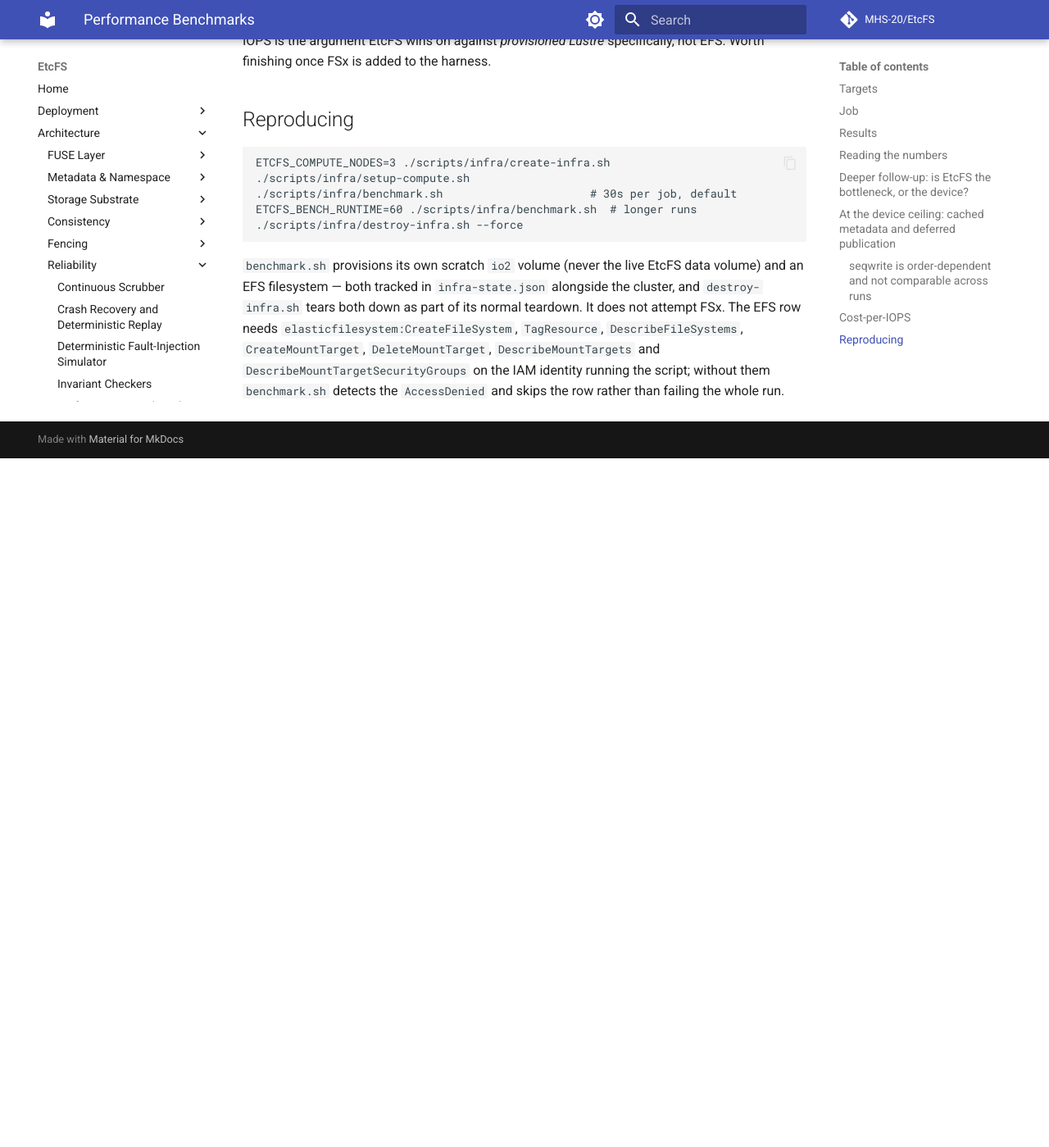
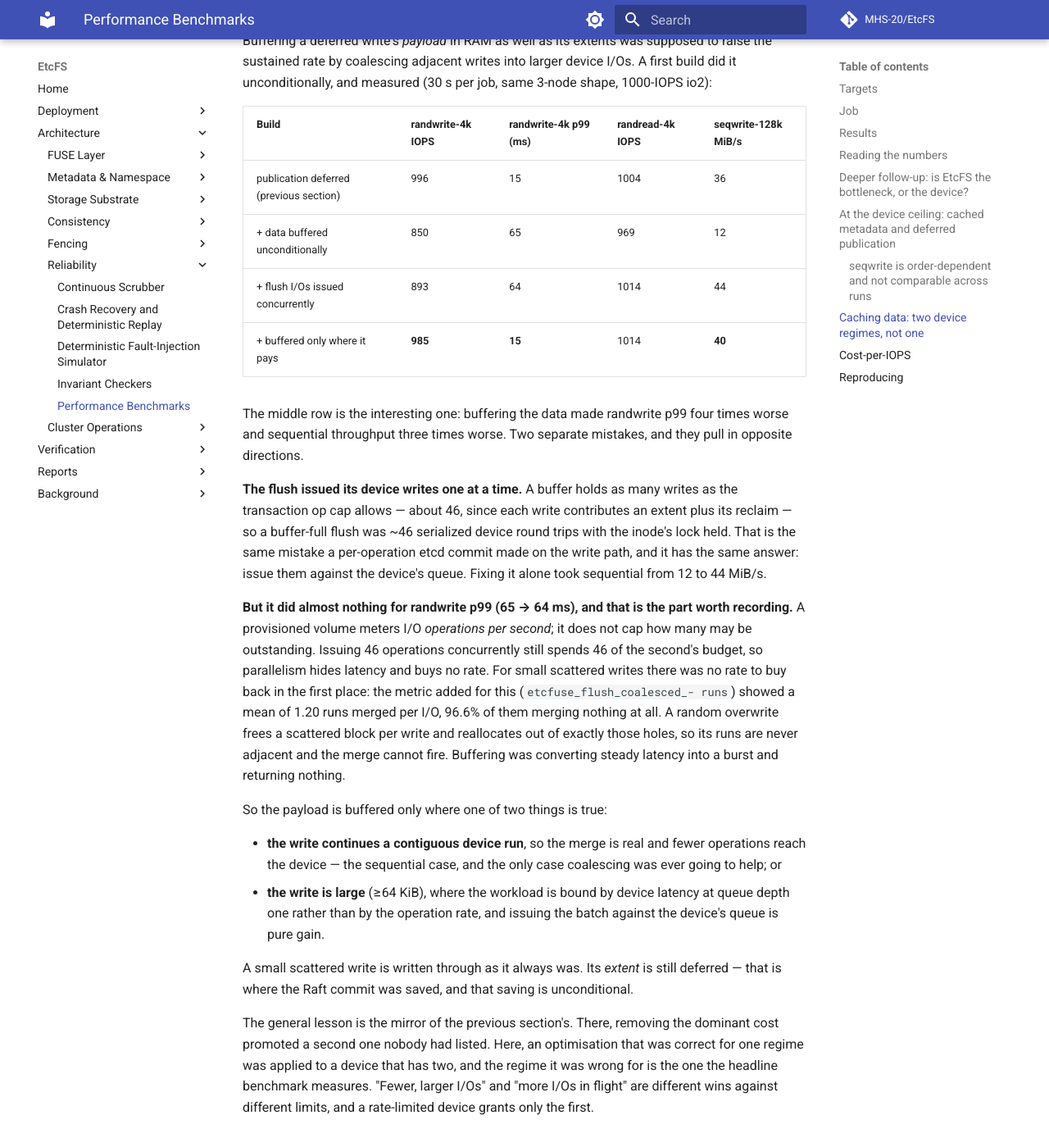
Before and after one commit to MHS-20/EtcFS, an MkDocs documentation site: the page built from docs/architecture/reliability/performance-benchmarks.md, in a window 1280 px wide and 1400 px high, scrolled down 6228 px. Shown: the whole window at 82% size. Built offline with MkDocs 1.6.1 and Material for MkDocs 9.7.7, drawn with Linux system fonts in a browser that asks for light colours; comment, search, counter and statistics services are not loaded; before the commit the page ends 6787 px from its top, so only the background shows below that; some of the changed text lies outside the part shown.

Commit message:
docs: recorded that batching device writes pays against latency, not against a metered operation rate

```diff
--- a/docs/architecture/reliability/performance-benchmarks.md
+++ b/docs/architecture/reliability/performance-benchmarks.md
@@ -239,10 +239,69 @@ write also buries the one before it.
 
 Two consequences. The sequential row cannot be compared across runs whose
 random-write rate differs, which now includes every row above. And coalescing
-adjacent writes into larger device I/Os at flush time — already the one part of
-data buffering that would raise the *sustained* rate rather than the peak — is
-what would actually close this, by not letting a fragmented arena turn one
-logical write into several extents.
+adjacent writes into larger device I/Os at flush time is what would actually
+close this, by not letting a fragmented arena turn one logical write into
+several extents — measured in the next section, where it recovers the
+sequential row to 40 MiB/s but turns out to help only where the arena handed
+out adjacent blocks in the first place.
+
+## Caching data: two device regimes, not one
+
+Buffering a deferred write's *payload* in RAM as well as its extents was
+supposed to raise the sustained rate by coalescing adjacent writes into larger
+device I/Os. A first build did it unconditionally, and measured (30 s per job,
+same 3-node shape, 1000-IOPS io2):
+
+| Build | randwrite-4k IOPS | randwrite-4k p99 (ms) | randread-4k IOPS | seqwrite-128k MiB/s |
+|---|---|---|---|---|
+| publication deferred (previous section) | 996 | 15 | 1004 | 36 |
+| + data buffered unconditionally | 850 | 65 | 969 | 12 |
+| + flush I/Os issued concurrently | 893 | 64 | 1014 | 44 |
+| + buffered only where it pays | **985** | **15** | 1014 | **40** |
+
+The middle row is the interesting one: buffering the data made randwrite p99
+four times worse and sequential throughput three times worse. Two separate
+mistakes, and they pull in opposite directions.
+
+**The flush issued its device writes one at a time.** A buffer holds as many
+writes as the transaction op cap allows — about 46, since each write
+contributes an extent plus its reclaim — so a buffer-full flush was ~46
+serialized device round trips with the inode's lock held. That is the same
+mistake a per-operation etcd commit made on the write path, and it has the same
+answer: issue them against the device's queue. Fixing it alone took sequential
+from 12 to 44 MiB/s.
+
+**But it did almost nothing for randwrite p99 (65 → 64 ms), and that is the
+part worth recording.** A provisioned volume meters I/O *operations per
+second*; it does not cap how many may be outstanding. Issuing 46 operations
+concurrently still spends 46 of the second's budget, so parallelism hides
+latency and buys no rate. For small scattered writes there was no rate to buy
+back in the first place: the metric added for this (`etcfuse_flush_coalesced_-
+runs`) showed a mean of 1.20 runs merged per I/O, 96.6% of them merging nothing
+at all. A random overwrite frees a scattered block per write and reallocates
+out of exactly those holes, so its runs are never adjacent and the merge cannot
+fire. Buffering was converting steady latency into a burst and returning
+nothing.
+
+So the payload is buffered only where one of two things is true:
+
+- **the write continues a contiguous device run**, so the merge is real and
+  fewer operations reach the device — the sequential case, and the only case
+  coalescing was ever going to help; or
+- **the write is large** (≥64 KiB), where the workload is bound by device
+  latency at queue depth one rather than by the operation rate, and issuing the
+  batch against the device's queue is pure gain.
+
+A small scattered write is written through as it always was. Its *extent* is
+still deferred — that is where the Raft commit was saved, and that saving is
+unconditional.
+
+The general lesson is the mirror of the previous section's. There, removing the
+dominant cost promoted a second one nobody had listed. Here, an optimisation
+that was correct for one regime was applied to a device that has two, and the
+regime it was wrong for is the one the headline benchmark measures. "Fewer,
+larger I/Os" and "more I/Os in flight" are different wins against different
+limits, and a rate-limited device grants only the first.
 
 ## Cost-per-IOPS
 
```
Also changed, not shown: docs/architecture/consistency/consistency-and-durability-model.md (+11 -5 lines), docs/architecture/storage/write-ordering-invariants.md (+5 -2 lines).
